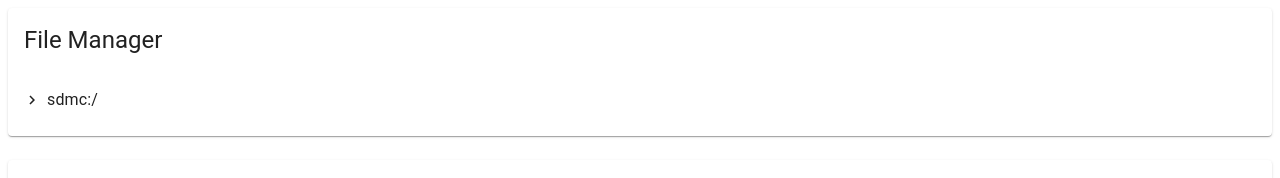
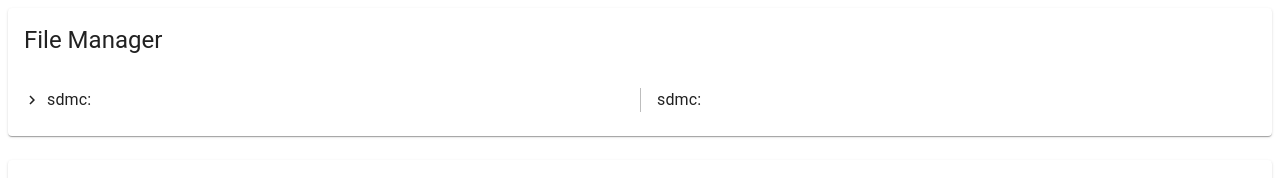
Before and after one commit to macabeus/switch-folklore, a React app in the folder web/: page / in a window 1280 px wide. Shown: the top 178 px of the page. Built offline with nearby package versions, Linux system fonts and the light colour scheme; the HTML template or start-up script is replaced by a standard one.

Commit message:
web: add component FileDetails on FileManager card

```diff
--- a/web/src/cards/file-manager/index.tsx
+++ b/web/src/cards/file-manager/index.tsx
@@ -1,18 +1,44 @@
-import React from 'react'
+import React, { useState } from 'react'
+import { makeStyles } from '@material-ui/core/styles'
 import Card from '@material-ui/core/Card'
 import CardHeader from '@material-ui/core/CardHeader'
 import CardContent from '@material-ui/core/CardContent'
+import Grid from '@material-ui/core/Grid'
+import FileDetails from '../../components/file-details'
 import FileTree from '../../components/file-tree'
 
-const initialDirectory = 'sdmc:/'
+const useStyles = makeStyles(theme => ({
+  divider: {
+    borderLeft: `1px solid ${theme.palette.grey[400]}`,
+    paddingLeft: theme.spacing(2),
+  },
+}))
 
-const FileManager = () => (
+const initialDirectory = 'sdmc:'
+
+const FileManager = () => {
+  const classes = useStyles()
+  const [selectedFile, setSelectedFile] = useState('sdmc:')
+
+  return (
     <Card>
       <CardHeader title='File Manager' />
       <CardContent>
-      <FileTree initialDirectory={initialDirectory} />
+        <Grid container>
+          <Grid item xs={6}>
+            <FileTree
+              initialDirectory={initialDirectory}
+              onClickFile={setSelectedFile}
+            />
+          </Grid>
+
+          <Grid item xs={6} className={classes.divider}>
+            <FileDetails fullPath={selectedFile} />
+          </Grid>
+        </Grid>
       </CardContent>
     </Card>
   )
+}
 
 export default FileManager
--- /dev/null
+++ b/web/src/components/file-details/index.tsx
@@ -0,0 +1,14 @@
+import React, { FunctionComponent } from 'react'
+import Path from './path'
+
+interface Props {
+  fullPath: string
+}
+
+const FileDetails: FunctionComponent<Props> = ({ fullPath }) => (
+  <div>
+    <Path fullPath={fullPath} />
+  </div>
+)
+
+export default FileDetails
--- /dev/null
+++ b/web/src/components/file-details/path.tsx
@@ -0,0 +1,28 @@
+import React, { FunctionComponent } from 'react'
+import Breadcrumbs from '@material-ui/core/Breadcrumbs'
+import Typography from '@material-ui/core/Typography'
+
+interface Props {
+  fullPath: string
+}
+
+const Path: FunctionComponent<Props> = ({ fullPath }) => {
+  const pathSplited = fullPath.split('/')
+  const paths = pathSplited.slice(0, pathSplited.length - 1)
+  const [fileName] = pathSplited.slice(-1)
+
+  return (
+    <Breadcrumbs aria-label='breadcrumb'>
+      {
+        paths.map((path, index) => (
+          <Typography key={`${path}-${index}`}>
+            {path}
+          </Typography>
+        ))
+      }
+      <Typography color='textPrimary'>{fileName}</Typography>
+    </Breadcrumbs>
+  )
+}
+
+export default Path
--- a/web/src/components/file-tree/index.tsx
+++ b/web/src/components/file-tree/index.tsx
@@ -6,9 +6,10 @@ import TreeItemFolder from './tree-item-folder'
 
 interface Props {
   initialDirectory: string
+  onClickFile: (path: string) => void
 }
 
-const FileTree: FunctionComponent<Props> = ({ initialDirectory }) => (
+const FileTree: FunctionComponent<Props> = ({ initialDirectory, onClickFile }) => (
   <TreeView
     defaultCollapseIcon={<ExpandMoreIcon />}
     defaultExpandIcon={<ChevronRightIcon />}
@@ -16,6 +17,7 @@ const FileTree: FunctionComponent<Props> = ({ initialDirectory }) => (
     <TreeItemFolder
       path={initialDirectory}
       folderName={initialDirectory}
+      onClickFile={onClickFile}
     />
   </TreeView>
 )
--- a/web/src/components/file-tree/tree-item-empty-folder.tsx
+++ b/web/src/components/file-tree/tree-item-empty-folder.tsx
@@ -4,11 +4,13 @@ import TreeItem from '@material-ui/lab/TreeItem'
 
 interface Props {
   path: string
+  onClickFile: (path: string) => void
 }
 
-const TreeItemEmptyFolder: FunctionComponent<Props> = ({ path }) => (
+const TreeItemEmptyFolder: FunctionComponent<Props> = ({ path, onClickFile }) => (
   <TreeItem
     nodeId={`${path}-empty`}
+    onClick={() => onClickFile(path)}
     label={
       <Box fontStyle='italic'>Empty folder</Box>
     }
--- a/web/src/components/file-tree/tree-item-file.tsx
+++ b/web/src/components/file-tree/tree-item-file.tsx
@@ -9,14 +9,21 @@ const useStyles = makeStyles({
 })
 
 interface Props {
+  path: string
   name: string
+  onClickFile: (path: string) => void
 }
 
-const TreeItemFile: FunctionComponent<Props> = ({ name }) => {
+const TreeItemFile: FunctionComponent<Props> = ({ path, name, onClickFile }) => {
   const classes = useStyles()
 
   return (
-    <TreeItem nodeId={name} label={name} className={classes.root} />
+    <TreeItem
+      nodeId={name}
+      label={name}
+      className={classes.root}
+      onClick={() => onClickFile(path)}
+    />
   )
 }
 
--- a/web/src/components/file-tree/tree-item-folder.tsx
+++ b/web/src/components/file-tree/tree-item-folder.tsx
@@ -18,9 +18,10 @@ interface TContent {
 interface Props {
   path: string
   folderName: string
+  onClickFile: (path: string) => void
 }
 
-const TreeItemFolder: FunctionComponent<Props> = ({ path, folderName }) => {
+const TreeItemFolder: FunctionComponent<Props> = ({ path, folderName, onClickFile }) => {
   const [contents, setContents] = useState<TContent[]>([])
   const [isFetching, setIsFetching] = useState(false)
   const [hasOpen, setHasOpen] = useState(false)
@@ -44,10 +45,15 @@ const TreeItemFolder: FunctionComponent<Props> = ({ path, folderName }) => {
     setIsFetching(false)
   })(), [hasOpen])
 
+  const handleOnClick = () => {
+    setHasOpen(true)
+    onClickFile(path)
+  }
+
   const nodes = contents.map(i => (
     i.type === TContentType.Folder
-      ? (<TreeItemFolder key={i.name} path={`${path}/${i.name}`} folderName={i.name} />)
-      : (<TreeItemFile key={i.name} name={i.name} />)
+      ? (<TreeItemFolder key={i.name} path={`${path}/${i.name}`} folderName={i.name} onClickFile={onClickFile} />)
+      : (<TreeItemFile key={i.name} path={`${path}/${i.name}`} name={i.name} onClickFile={onClickFile} />)
   ))
 
   const child = cond([
@@ -57,7 +63,7 @@ const TreeItemFolder: FunctionComponent<Props> = ({ path, folderName }) => {
     ],
     [
       () => nodes.length === 0,
-      () => <TreeItemEmptyFolder path={path} />,
+      () => <TreeItemEmptyFolder path={path} onClickFile={onClickFile} />,
     ],
     [
       T,
@@ -66,7 +72,11 @@ const TreeItemFolder: FunctionComponent<Props> = ({ path, folderName }) => {
   ])()
 
   return (
-    <TreeItem nodeId={path} label={folderName} onClick={() => setHasOpen(true)}>
+    <TreeItem
+      nodeId={path}
+      label={folderName}
+      onClick={handleOnClick}
+    >
       {child}
     </TreeItem>
   )
```
Lines whose indentation alone changed are shown as unchanged.
